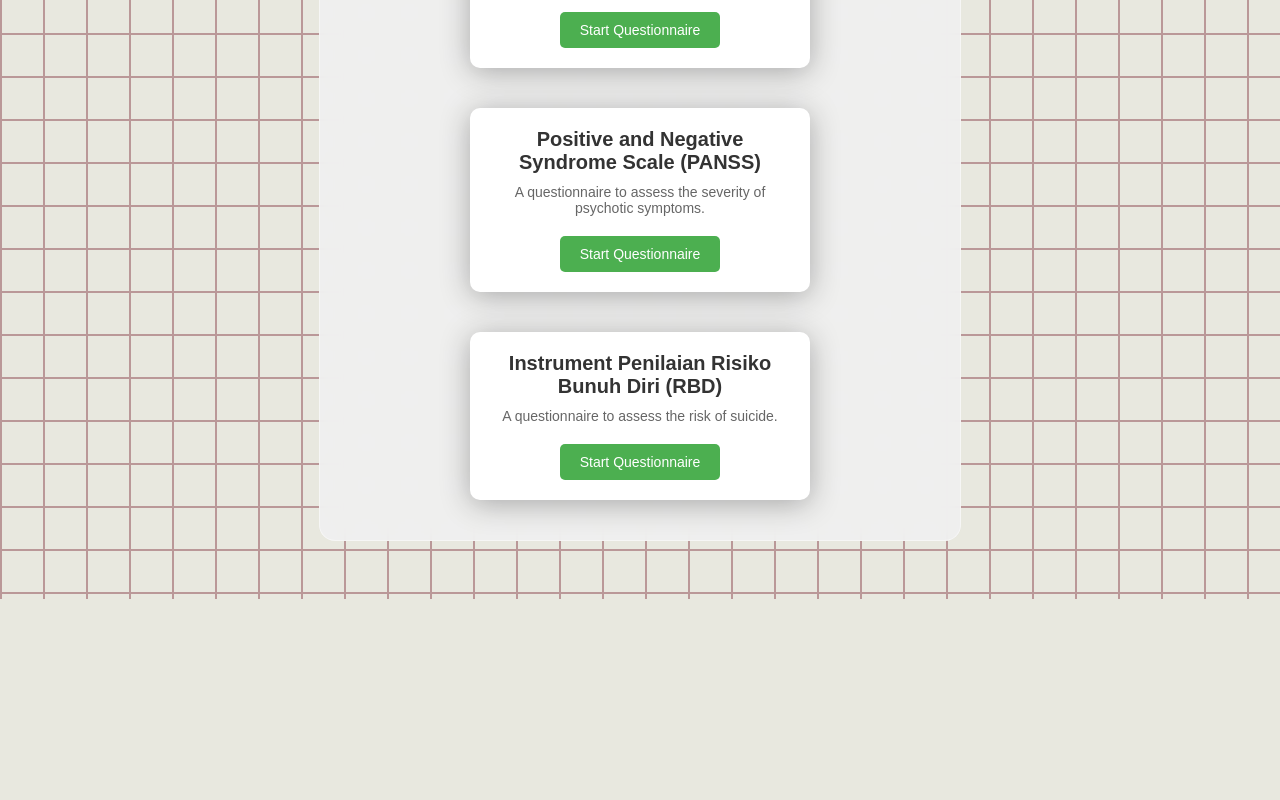
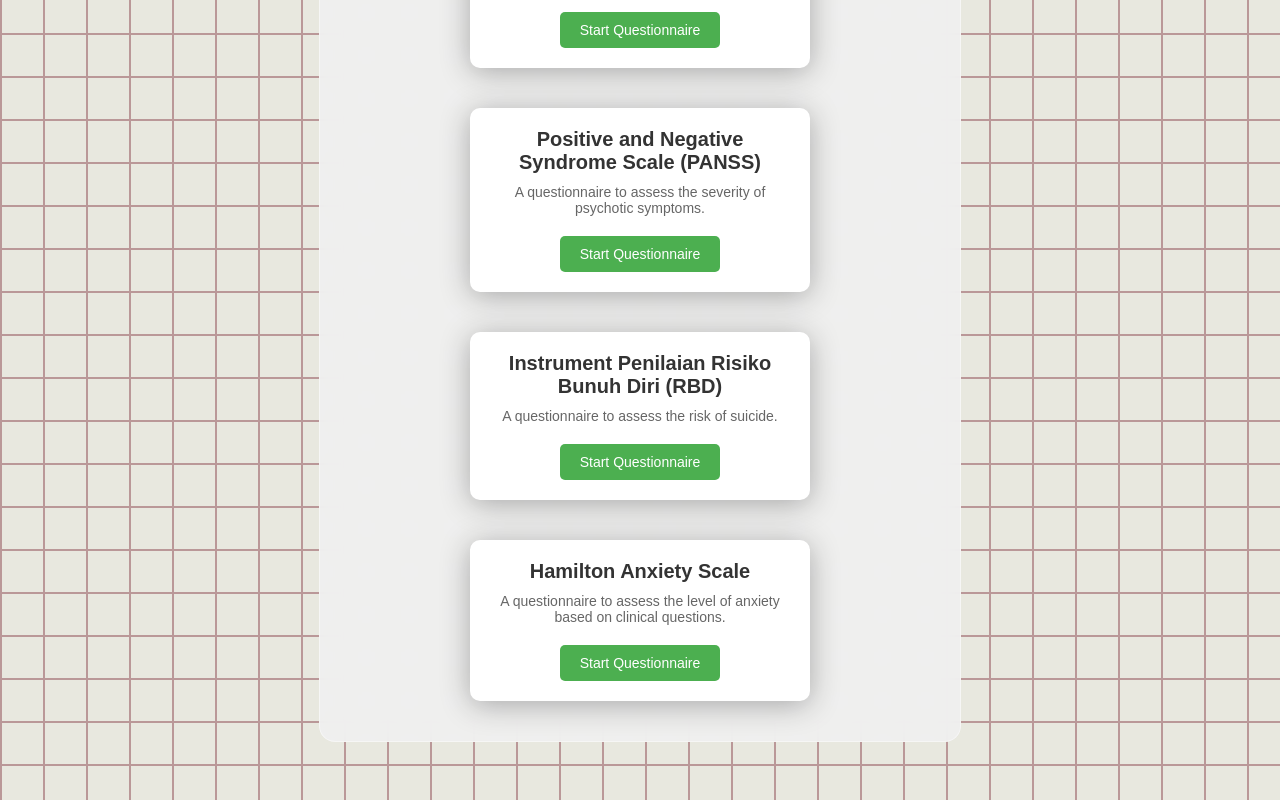
Before and after one commit to ronaldleonardo/psychcalc, a React (Vite) app: page / in a window 1280 px wide. Shown: the part 526-1326 px from the top of the page. Before the commit the page ends 1125 px from the top, so only its background shows below. Built offline with nearby package versions, Linux system fonts and the light colour scheme.

Commit message:
Added HAM-A

```diff
--- a/src/pages/Home.jsx
+++ b/src/pages/Home.jsx
@@ -29,6 +29,12 @@ const questionnaires = [
     description: "A questionnaire to assess the risk of suicide.",
     path: "/rbd",
   },
+  {
+    id: "ham-a",
+    title: "Hamilton Anxiety Scale",
+    description: "A questionnaire to assess the level of anxiety based on clinical questions.",
+    path: "/ham-a",
+  },
 
   // Add more questionnaires here
 ];
--- a/src/pages/Questionnaire.jsx
+++ b/src/pages/Questionnaire.jsx
@@ -3,6 +3,7 @@ import { useParams, useNavigate } from "react-router-dom";
 import { ymrsQuestions } from "../data/ymrsQuestions";
 import { madrsQuestions } from "../data/madrsQuestions";
 import { rbdQuestions } from "../data/rbdQuestions";
+import { hamaQuestions } from "../data/hamaQuestions";
 import { getCurrentTime } from "../utils"; // Import the utility function
 import * as XLSX from "xlsx";
 import ConfirmationModal from "../components/ConfirmationModal"; // Import the modal component
@@ -14,6 +15,8 @@ const questionnaires = {
   ymrs: ymrsQuestions,
   madrs: madrsQuestions,
   rbd: rbdQuestions,
+  "ham-a": hamaQuestions,
+
   // Add more questionnaires here
 };
 
```
